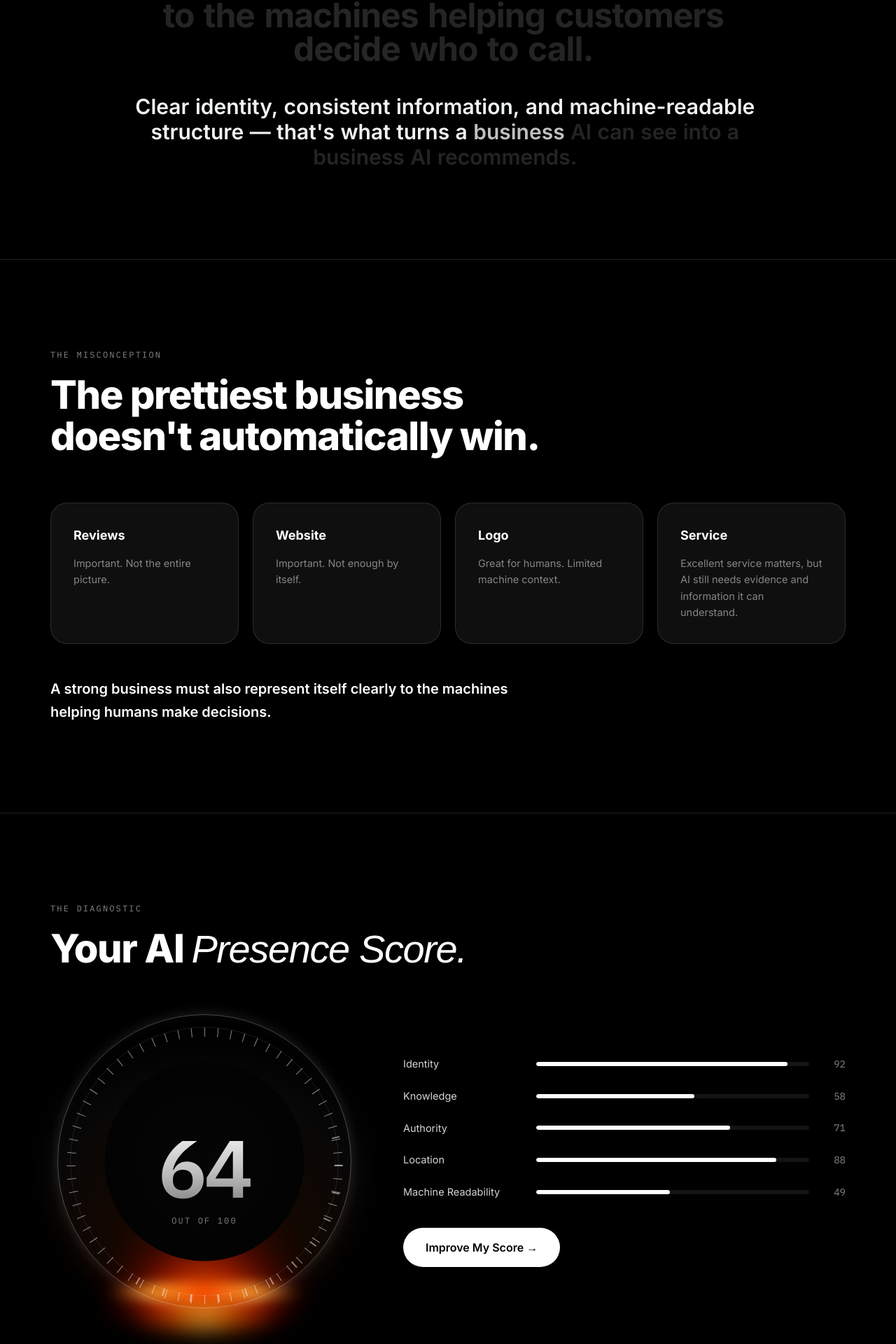
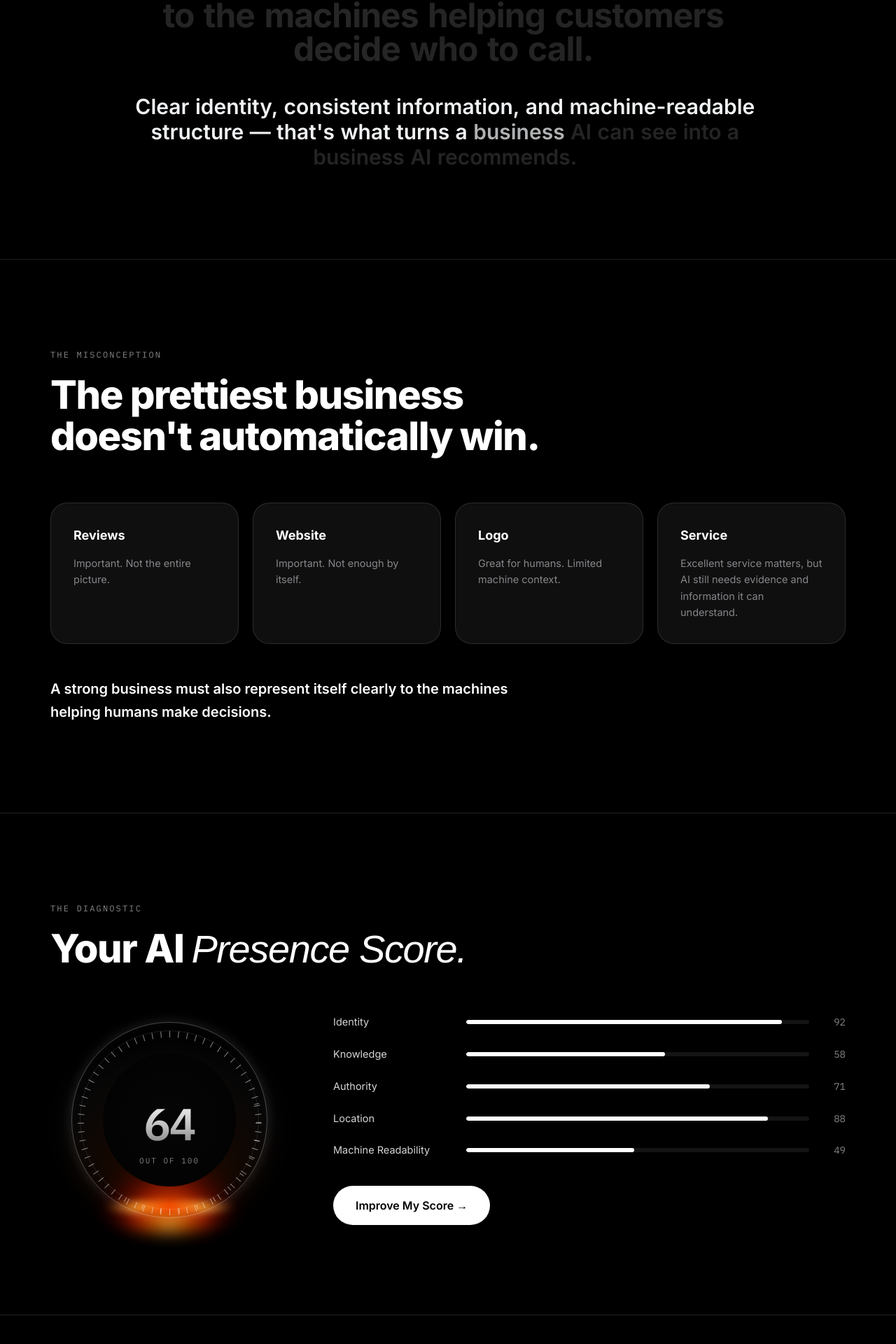
Before and after one commit to 2romanroyce8/sfb-connect, a Next.js app: page / in a window 1280 px wide. Shown: the part 5173-7093 px from the top of the page at 70% size. Built offline with nearby package versions, Linux system fonts and the light colour scheme; no server answers; a web font is replaced by a local one.

Commit message:
Resize score orbit dial back to original 280px size, matching original layout proportions

```diff
--- a/app/globals.css
+++ b/app/globals.css
@@ -197,24 +197,15 @@ body {
    ============================================================ */
 .score-orbit {
   position: relative;
-  width: 420px;
-  height: 420px;
+  width: 280px;
+  height: 280px;
   border-radius: 50%;
   margin: 0 auto;
 }
 
-@media (max-width: 640px) {
-  .score-orbit {
-    width: 86vw;
-    height: 86vw;
-    max-width: 380px;
-    max-height: 380px;
-  }
-}
-
 .score-orbit__halo {
   position: absolute;
-  inset: -18px;
+  inset: -12px;
   border-radius: 50%;
   background: radial-gradient(
     circle at 50% 80%,
@@ -238,7 +229,7 @@ body {
 
 .score-orbit__inner {
   position: absolute;
-  inset: 18px;
+  inset: 12px;
   border-radius: 50%;
   border: 1px solid rgba(255, 255, 255, 0.1);
 }
@@ -248,24 +239,24 @@ body {
   left: 50%;
   top: 50%;
   width: 1px;
-  height: 13px;
+  height: 9px;
   background: rgba(242, 242, 242, 0.55);
   transform-origin: center;
 }
 
 .score-orbit__tick--accent {
-  width: 1.5px;
-  height: 11px;
+  width: 1.2px;
+  height: 7px;
   opacity: 0.95;
 }
 
 .score-orbit__glow {
   position: absolute;
   left: 50%;
-  bottom: -30px;
+  bottom: -20px;
   transform: translateX(-50%);
-  width: 360px;
-  height: 150px;
+  width: 240px;
+  height: 100px;
   border-radius: 50%;
   background: radial-gradient(
     circle at 50% 95%,
@@ -275,17 +266,17 @@ body {
     rgba(126, 0, 0, 0.4) 50%,
     rgba(0, 0, 0, 0) 68%
   );
-  filter: blur(16px);
+  filter: blur(11px);
   opacity: 0.9;
 }
 
 .score-orbit__hot-edge {
   position: absolute;
   left: 50%;
-  bottom: 10px;
+  bottom: 7px;
   transform: translateX(-50%);
-  width: 280px;
-  height: 26px;
+  width: 187px;
+  height: 17px;
   border-radius: 50%;
   background: linear-gradient(
     90deg,
@@ -295,7 +286,7 @@ body {
     rgba(255, 172, 54, 1),
     rgba(255, 90, 0, 0)
   );
-  filter: blur(9px);
+  filter: blur(6px);
   opacity: 0.9;
 }
 
@@ -303,8 +294,8 @@ body {
   position: absolute;
   left: 50%;
   top: 50%;
-  width: 285px;
-  height: 285px;
+  width: 190px;
+  height: 190px;
   transform: translate(-50%, -50%);
   border-radius: 50%;
   background: radial-gradient(circle, #050505 0%, #030303 60%, rgba(0, 0, 0, 0.98) 100%);
@@ -316,7 +307,7 @@ body {
   top: 52%;
   transform: translate(-50%, -50%);
   font-family: var(--font-mono, monospace);
-  font-size: 116px;
+  font-size: 64px;
   font-weight: 700;
   line-height: 0.82;
   letter-spacing: -0.03em;
@@ -334,7 +325,7 @@ body {
   top: 68%;
   transform: translateX(-50%);
   font-family: var(--font-mono, monospace);
-  font-size: 12px;
+  font-size: 11px;
   letter-spacing: 0.18em;
   color: rgba(255, 255, 255, 0.5);
   z-index: 6;
@@ -343,7 +334,7 @@ body {
 .score-orbit__arc-text {
   fill: #dcdcdc;
   font-family: Inter, sans-serif;
-  font-size: 15px;
+  font-size: 10px;
   font-weight: 600;
-  letter-spacing: 0.12em;
+  letter-spacing: 0.1em;
 }
--- a/components/ui/ScoreRing.tsx
+++ b/components/ui/ScoreRing.tsx
@@ -43,7 +43,7 @@ export default function ScoreRing() {
   return (
     <div
       ref={ref}
-      className="grid md:grid-cols-[440px_1fr] gap-12 md:gap-16 items-center"
+      className="grid md:grid-cols-[340px_1fr] gap-12 md:gap-16 items-center"
     >
       <div className="score-orbit">
         <div className="score-orbit__halo" />
@@ -58,7 +58,7 @@ export default function ScoreRing() {
             <div
               key={i}
               className="score-orbit__tick"
-              style={{ transform: `rotate(${angle}deg) translateY(-191px)` }}
+              style={{ transform: `rotate(${angle}deg) translateY(-127px)` }}
             />
           );
         })}
@@ -66,19 +66,19 @@ export default function ScoreRing() {
           <div
             key={`accent-${i}`}
             className="score-orbit__tick score-orbit__tick--accent"
-            style={{ transform: `rotate(${angle}deg) translateY(-191px)` }}
+            style={{ transform: `rotate(${angle}deg) translateY(-127px)` }}
           />
         ))}
 
         <svg
           className="absolute inset-0"
-          width="420"
-          height="420"
-          viewBox="0 0 420 420"
+          width="280"
+          height="280"
+          viewBox="0 0 280 280"
         >
           <path
             id="scoreArcPath"
-            d="M 100 190 A 150 150 0 0 1 320 190"
+            d="M 67 127 A 100 100 0 0 1 213 127"
             fill="none"
           />
           <text className="score-orbit__arc-text" textAnchor="middle">
```
